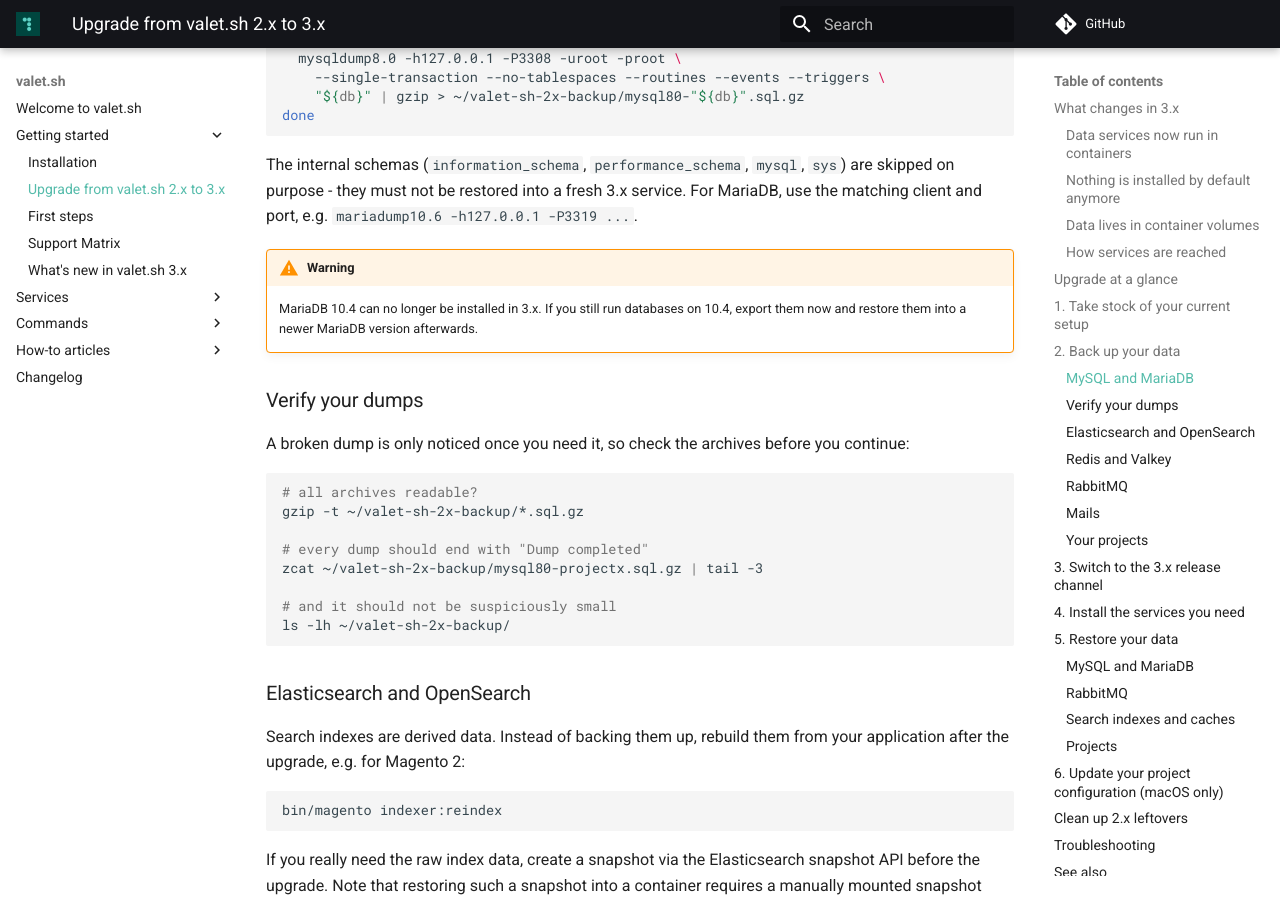
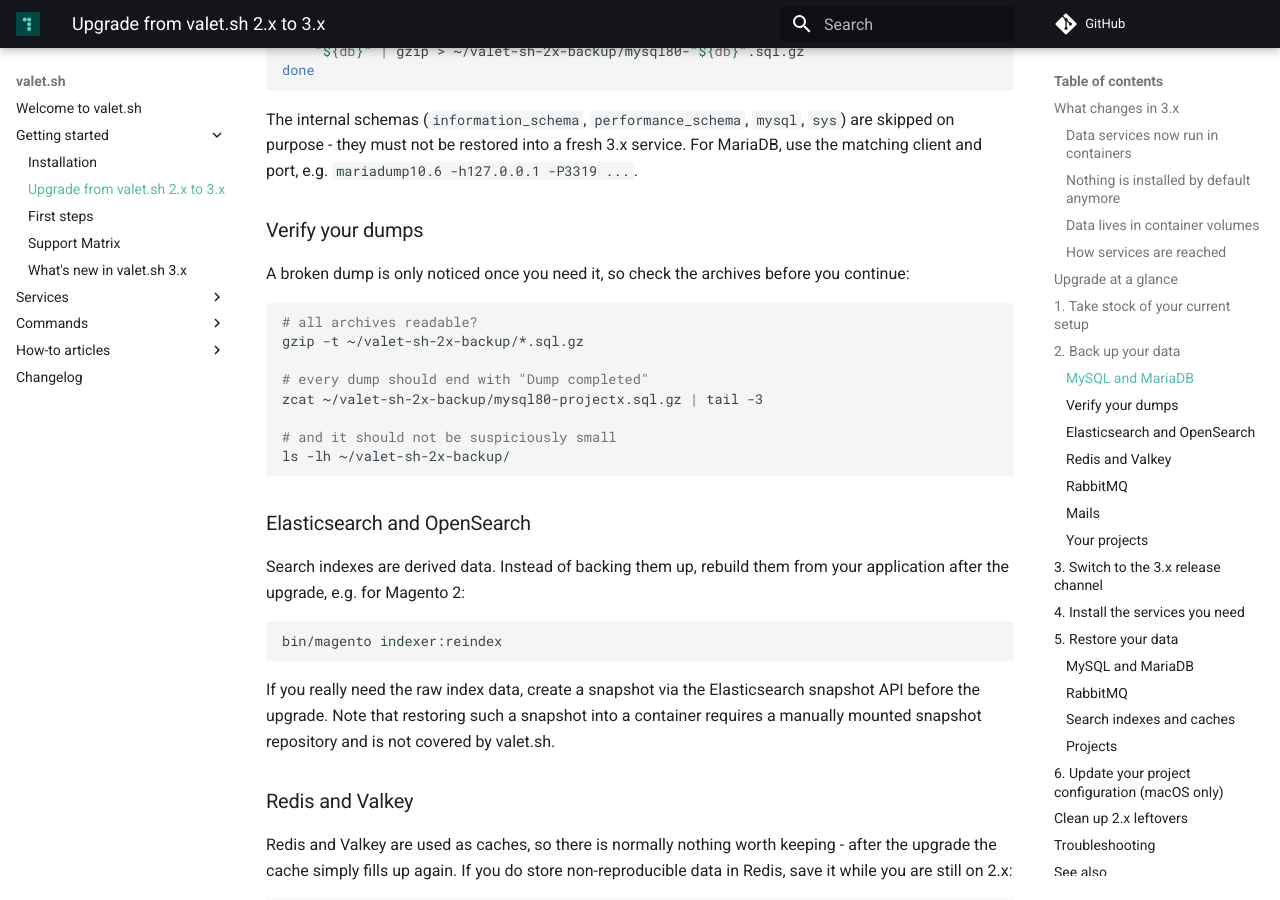
Before and after one commit to valet-sh/docs, an MkDocs documentation site: the page built from docs/getting-started/upgrade-from-2x.md, in a window 1280 px wide and 900 px high, scrolled down 4506 px. Built offline with MkDocs 1.6.1 and Material for MkDocs 9.7.7, drawn with Linux system fonts in a browser that asks for light colours; comment, search, counter and statistics services are not loaded; the version menu is left out; some of the changed text lies outside the part shown.

Commit message:
Remove info about deprecated mariadb 10.4 in version 3.x

```diff
--- a/docs/getting-started/upgrade-from-2x.md
+++ b/docs/getting-started/upgrade-from-2x.md
@@ -31,7 +31,6 @@
 | Your existing data | - | not migrated |
 | Operating systems | Intel + Apple Silicon, older releases | Apple Silicon only, macOS 26+, Ubuntu 24.04 / 26.04 |
 | Mail catcher | Mailhog | *[Mailpit](../services/mailpit.md)* (`mailpit.test`) |
-| MariaDB 10.4 | available | deprecated and disabled |
 | RabbitMQ web interface | `rabbitmq.test` | one host per version, e.g. `rabbitmq313.test` |
 
 ### Data services now run in containers
@@ -168,10 +167,6 @@
 The internal schemas (`information_schema`, `performance_schema`, `mysql`, `sys`) are skipped on purpose - they must
 not be restored into a fresh 3.x service. For MariaDB, use the matching client and port, e.g.
 `mariadump10.6 -h127.0.0.1 -P3319 ...`.
-
-!!! warning
-    MariaDB 10.4 can no longer be installed in 3.x. If you still run databases on 10.4, export them now and restore
-    them into a newer MariaDB version afterwards.
 
 ### Verify your dumps
 
```
